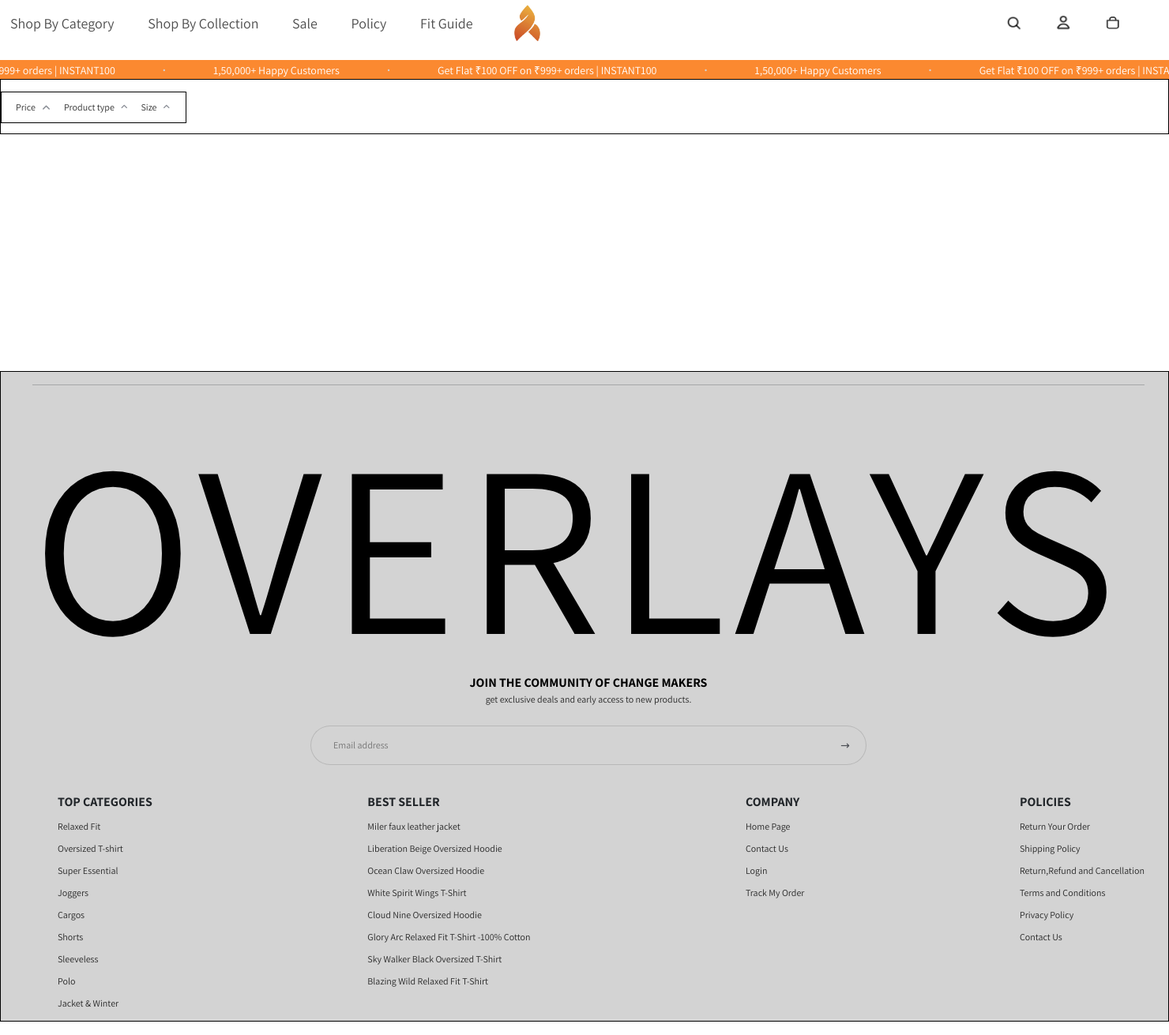
After one commit to taresh2504/Django_StaticProject, a Django app: page /shopbycategory in a window 1480 px wide. The commit adds this page. Shown: the whole page at 79% size. Run offline with Django 5.2, Linux system fonts and the light colour scheme; some libraries are stand-ins or nearby versions.

Commit message:
price complete

```diff
--- /dev/null
+++ b/Django_StaticProject/project/app/static/css/shopbycategory.css
@@ -0,0 +1,147 @@
+.filter-bar{
+    border: 1px solid black;
+    height: 70px;
+    width: 100%;
+}
+
+.left-filterbox{
+    border: 1px solid black;
+    height: 40px;
+    width: 235px;
+    margin-top: 15px;
+    display: flex;
+    justify-content: center;
+    align-items: center;
+    gap: 15px;
+    /* border-radius: 20px; */
+}
+
+.filter{
+position:relative;
+cursor:pointer;
+}
+
+.filter-btn{
+display:flex;
+align-items:center;
+gap:6px;
+}
+
+.price{
+    font-size: 12px;
+    font-family: Assistant,sans-serif;
+    font-style: normal;
+    font-weight: 400;
+    color: rgba(0, 0, 0, 0.81);
+    cursor: pointer;
+}
+
+#arrow{
+transition:0.2s;
+font-size:12px;
+margin-top: 3px;
+cursor: pointer;
+}
+
+#arrow.rotate{
+transform:rotate(180deg);
+}
+
+.dropdown{
+display:none;
+position:absolute;
+top:115px;
+left: 0;
+/* background:white; */
+/* box-shadow:0 4px 10px rgba(0,0,0,0.1); */
+padding:40px;
+z-index:10;
+}
+
+.dropdown-box{
+    border: 1px solid white;
+    height: 70px;
+    width: 360px;
+    border-top-right-radius: 15px;
+    border-top-left-radius: 15px;
+    display: flex;
+    justify-content: center;
+    align-items: center;
+    gap: 12.8px;
+    margin-left: -20px;
+}
+
+.price-rupee{
+    position: absolute;
+    left: 46px;
+    top: 27%;
+    transform: translateY(-50%);
+    font-size: 16px;
+    pointer-events: none;
+    padding-top: 60px;
+    font-size: 12px;
+    font-family: Assistant,sans-serif;
+    color: rgba(51, 51, 51,0.6);
+    font-weight: 400;
+}
+
+.to{
+    font-size: 12px;
+    font-family: Assistant,sans-serif;
+    font-style: normal;
+    font-weight: 400;
+    color: rgba(0, 0, 0, 0.81);
+}
+
+.price-rupee2{
+    position: absolute;
+    left: 230px;
+    top: 27%;
+    transform: translateY(-50%);
+    font-size: 16px;
+    pointer-events: none;
+    padding-top: 60px;
+    font-size: 12px;
+    font-family: Assistant,sans-serif;
+    color: rgba(51, 51, 51,0.6);
+    font-weight: 400;
+}
+
+.dropdownbox2{
+    border: 1px solid white;
+    height: 24.8px;
+    width: 360px;
+    border-top-color: white;
+    border-bottom-left-radius: 15px;
+    border-bottom-right-radius: 15px;
+    margin-left: -20px;
+}
+
+.high-price{
+    font-size: 12px;
+    font-weight: 400;
+    font-family: Assistant,sans-serif;
+    color: rgba(0, 0, 0, 0.81);
+    font-style: normal;
+    margin-left: 12.8px;
+}
+
+.dropdown-box input{
+    border: 1px solid rgb(51, 51, 51);
+    height: 42.4px;
+    width: 147.8px;
+    border-radius: 4px;
+    /* border-color: rgb(51, 51, 51); */
+    border-color: lightgray;
+    color: rgb(51, 51, 51);
+    /* scrollbar-color:rgba(0, 0, 0, 0.4) rgb(255, 255, 255); */
+    font-size: 12px;
+    font-family: Assistant,sans-serif;
+    font-style: normal;
+    font-weight: 400;
+    text-align: right;
+    padding-top: 12.8px;
+    padding-right: 7px;
+    padding-bottom: 12.8px;
+    padding-left: 32px;
+}
--- /dev/null
+++ b/Django_StaticProject/project/app/static/js/shopbycategory.js
@@ -0,0 +1,40 @@
+document.querySelectorAll(".filter-btn").forEach(btn => {
+
+    btn.addEventListener("click", function(e){
+
+        const dropdown = this.nextElementSibling
+        const arrow = this.querySelector("#arrow")
+
+        document.querySelectorAll(".dropdown").forEach(d => {
+            if(d !== dropdown){
+                d.style.display = "none"
+            }
+        })
+
+        document.querySelectorAll("#arrow").forEach(a=>{
+            if(a !== arrow){
+                a.classList.remove("rotate")
+            }
+        })
+
+        if(dropdown.style.display === "block"){
+            dropdown.style.display = "none"
+            arrow.classList.remove("rotate")
+        }else{
+            dropdown.style.display = "block"
+            arrow.classList.add("rotate")
+        }
+
+        e.stopPropagation()
+    })
+})
+
+document.addEventListener("click", ()=>{
+    document.querySelectorAll(".dropdown").forEach(d=>{
+        d.style.display="none"
+    })
+
+    document.querySelectorAll(".arrow").forEach(a=>{
+        a.classList.remove("rotate")
+    })
+})
--- a/Django_StaticProject/project/app/templates/base.html
+++ b/Django_StaticProject/project/app/templates/base.html
@@ -28,7 +28,7 @@
             <header>
                 <nav>
                     <ul class="navbar">
-                        <li class="category-item"><a href="" class="list">Shop By Category</a></li>
+                        <li class="category-item"><a href="{% url 'shopbycategory' %}" class="list">Shop By Category</a></li>
                         <li class="category-item2"><a href="" class="list">Shop By Collection</a></li>
                         <li><a href="" class="list">Sale</a></li>
                         <li class="category-item3"><a href="" class="list">Policy</a></li>
--- /dev/null
+++ b/Django_StaticProject/project/app/templates/shopbycategory.html
@@ -0,0 +1,61 @@
+{% extends "base.html" %}
+{% load static %}
+
+{% block css %}
+{{ block.super }}
+<link rel="stylesheet" href="{% static 'css/shopbycategory.css' %}">
+{% endblock css %}
+
+{% block content %}
+
+<div class="filter-bar">
+
+    <div class="left-filterbox">
+        <div class="filter-btn">
+            <span class="price">Price</span>
+            <i class="fa-solid fa-angle-up fa-2xs" id="arrow" style="color: rgb(138, 142, 150);"></i>
+        </div>
+
+        <div class="dropdown">
+        <div class="dropdown-box">
+            <label for="" class="price-rupee">₹</label><input type="search" name="" class="" placeholder="0" id=""><span class="to">to</span><label for="" class="price-rupee2">₹</label><input type="search" placeholder="2,499.00" name="" class="" id="">
+        </div>
+        <div class="dropdownbox2">
+            <span class="high-price">The highest price is ₹ 2,499.00</span>
+        </div>
+        </div>
+
+        <div class="filter-btn">
+            <span class="price">Product type</span>
+            <i class="fa-solid fa-angle-up fa-2xs" style="color: rgb(138, 142, 150);"></i>
+        </div>
+
+        <div class="dropdown">
+            <div class="dropdown-box">
+                <label for=""></label><input type="search" name="" class="" id="">
+            </div>
+        </div>
+
+        <div class="filter-btn">
+            <span class="price">Size</span>
+            <i class="fa-solid fa-angle-up fa-2xs" style="color: rgb(138, 142, 150);"></i>
+        </div>
+
+        <div class="dropdown">
+            <div class="dropdown-box">
+                <label for=""></label><input type="search" name="" class="" id="">
+            </div>
+        </div>
+
+    </div>
+
+    <div></div>
+</div>
+
+{% endblock content %}
+
+<!-- Javascript link -->
+{% block js %}
+{{ block.super }}
+<script src="{% static 'js/shopbycategory.js' %}"></script>
+{% endblock js %}
--- a/Django_StaticProject/project/app/views.py
+++ b/Django_StaticProject/project/app/views.py
@@ -12,3 +12,6 @@ def search(req):
 
 def bag(req):
     return render(req,'landing.html',{'bag':True})
+
+def shopbycategory(req):
+    return render(req,'shopbycategory.html')
--- a/Django_StaticProject/project/project/urls.py
+++ b/Django_StaticProject/project/project/urls.py
@@ -24,4 +24,5 @@ urlpatterns = [
     path('landing/account/',views.account,name='account'),
     path('landing/search/',views.search,name='search'),
     path('landing/bag/',views.bag,name='bag'),
+    path('shopbycategory',views.shopbycategory,name='shopbycategory'),
 ]
```
